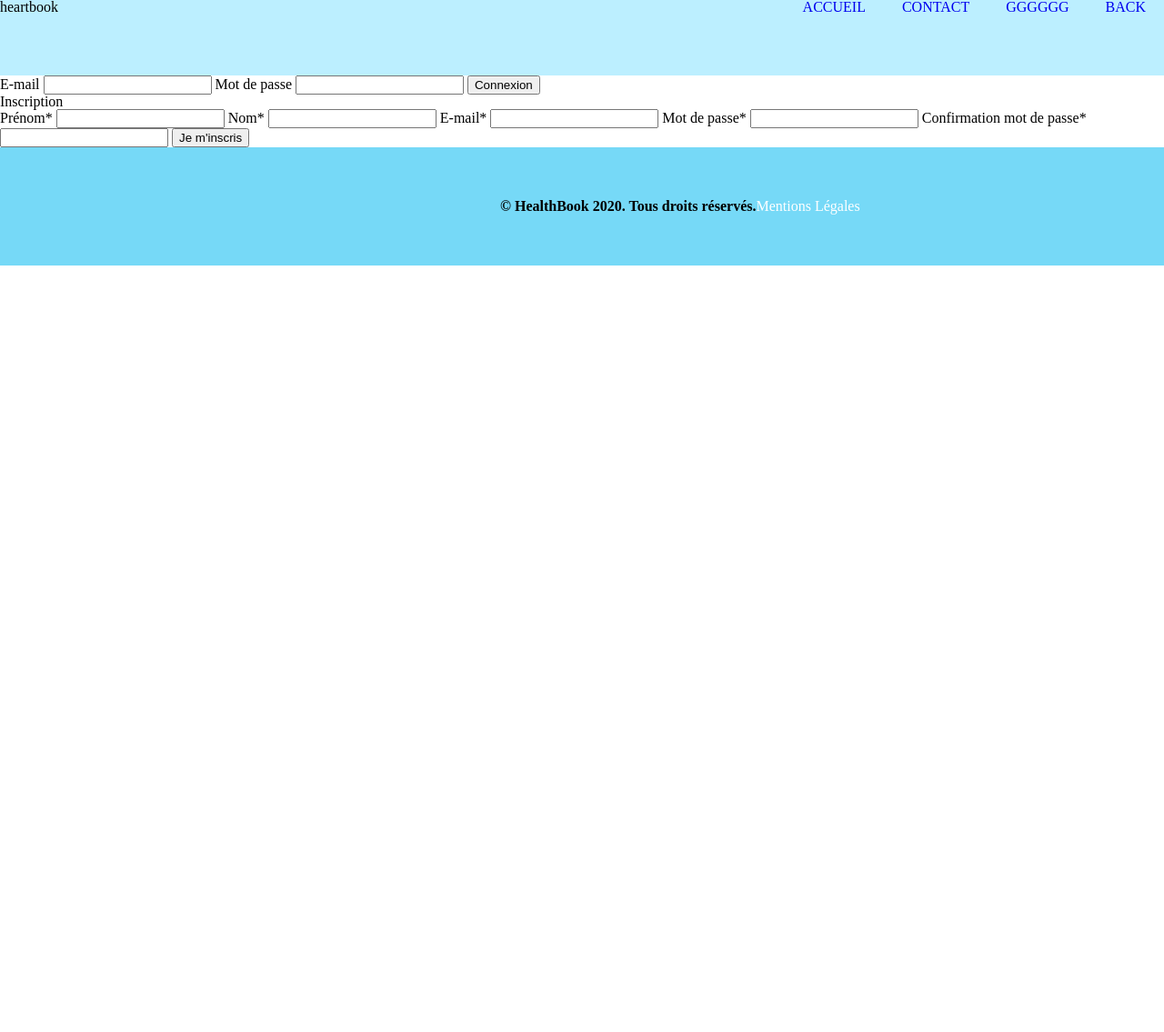
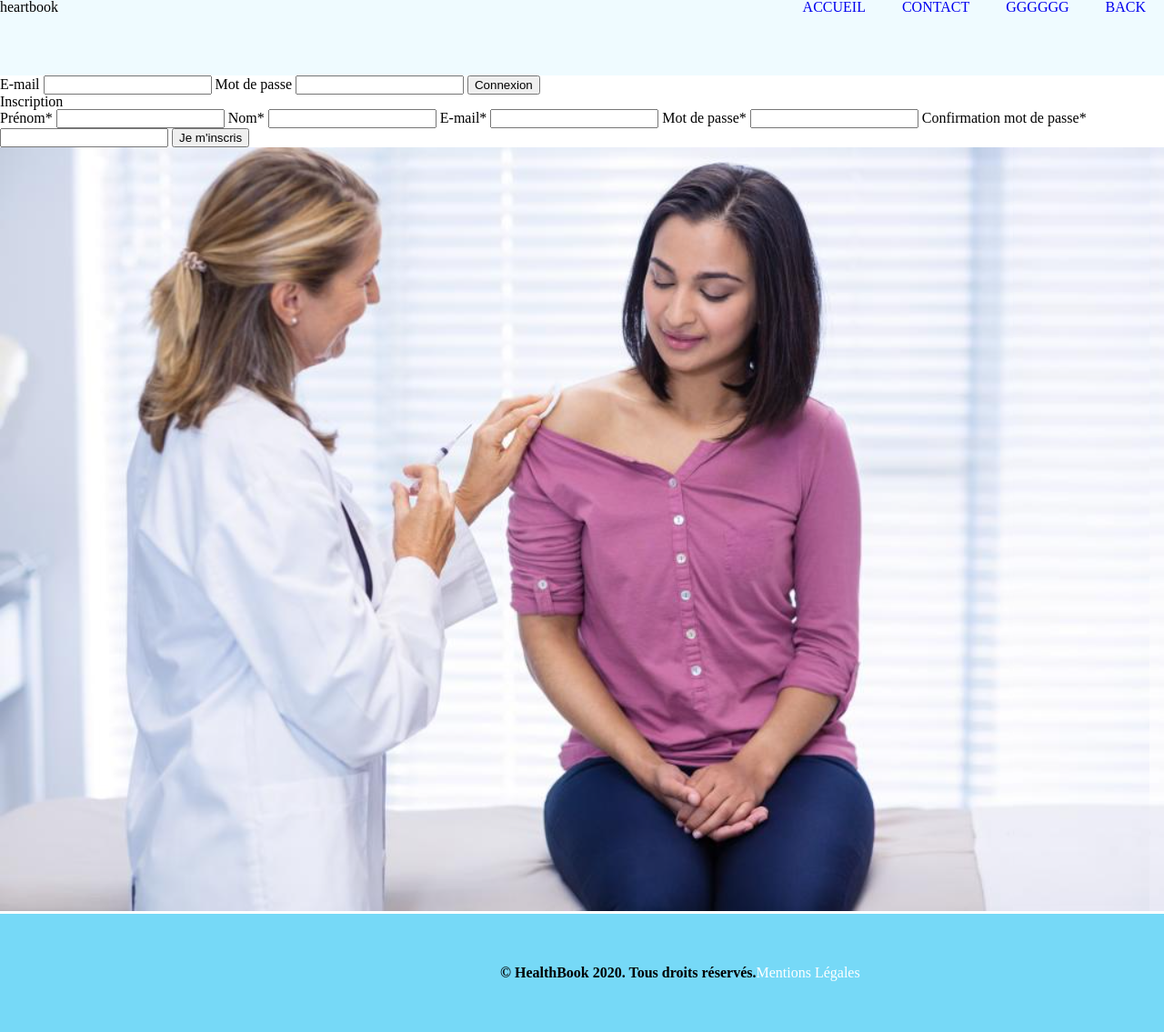
Before and after one commit to ClemBlue/Sant-Connect-, a PHP site: page / in a window 1280 px wide; the page is wider, and only the part inside the window is pictured. Shown: that part at 91% size. Before the commit the page ends 292 px from the top of that part, so only its background shows below. Run offline with PHP 8.4, Linux system fonts and the light colour scheme.

Commit message:
suppression du dossier vscode,ajout du dossier img contenant le fond de la page d'accueil,modification de la couleur du header et ajout de l'image dans l'index

```diff
--- a/asset/css/style.css
+++ b/asset/css/style.css
@@ -94,7 +94,7 @@ table {
 /* HEADER */
 
 .headernav  {
-	background-color: #BCEFFF;
+	background-color: #EFFBFF;
 	display: flex;
 	justify-content: space-between;
 	height: 83px
--- a/index.php
+++ b/index.php
@@ -148,6 +148,9 @@ require('inc/header-front.php');
 
     <input type="submit" name="submitinscription" value="Je m'inscris" />
 </form>
+
+<img class="home-bg" src="asset/img/accueil-bg.png" alt="">
+
 <?php
 
 require('inc/footer-front.php');
```
Also changed, not shown: asset/img/accueil-bg.PNG (added).
